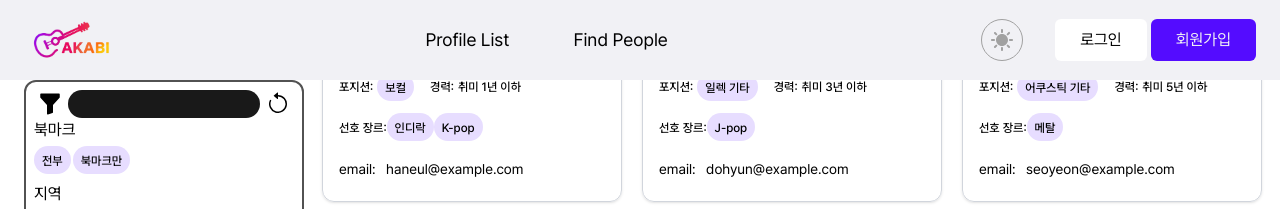
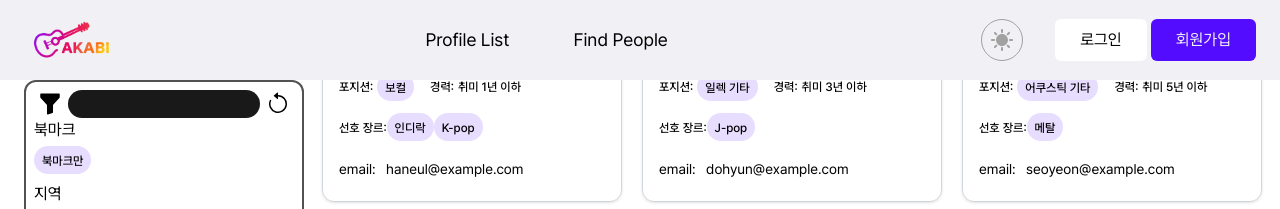
Before and after one commit to env-project/frontend, a React (Vite) app: page /profile in a window 1280 px wide. Shown: the top 209 px of the page. Built offline with nearby package versions, Linux system fonts and the light colour scheme.

Commit message:
#127: 북마크 쿼리 변경
id -> me로 변경
쿼리 bookmark -> bookmarks 변경
on/off만 가능하게 변경

```diff
--- a/src/components/Filter.tsx
+++ b/src/components/Filter.tsx
@@ -99,10 +99,7 @@ export default function Filter({
     { id: "views", name: "인기순" },
     { id: "boomark", name: "북마크순" },
   ];
-  const bookmarks = [
-    { id: "all", name: "전부" },
-    { id: "bookmark", name: "북마크만" },
-  ];
+  const bookmarks = [{ id: "me", name: "북마크만" }];
 
   const [searchParams, setSearchParams] = useSearchParams();
   const isProfile = filterType === "profileFilter"; // ✅ 추가
@@ -161,7 +158,7 @@ export default function Filter({
         {!isProfile && (
           <FilterSection queryKey="sort_by" title="순서" data={orders} mode="single" />
         )}
-        <FilterSection queryKey="bookmark" title={"북마크"} data={bookmarks} mode="single" />
+        <FilterSection queryKey="bookmarks" title={"북마크"} data={bookmarks} mode="single" />
         <FilterSection queryKey="region_ids" title={"지역"} data={regions} />
         <FilterSection queryKey="genre_ids" title={"선호 장르"} data={genres} />
         <FilterSection queryKey="positions_id" title={"포지션"} data={positions} />
```
